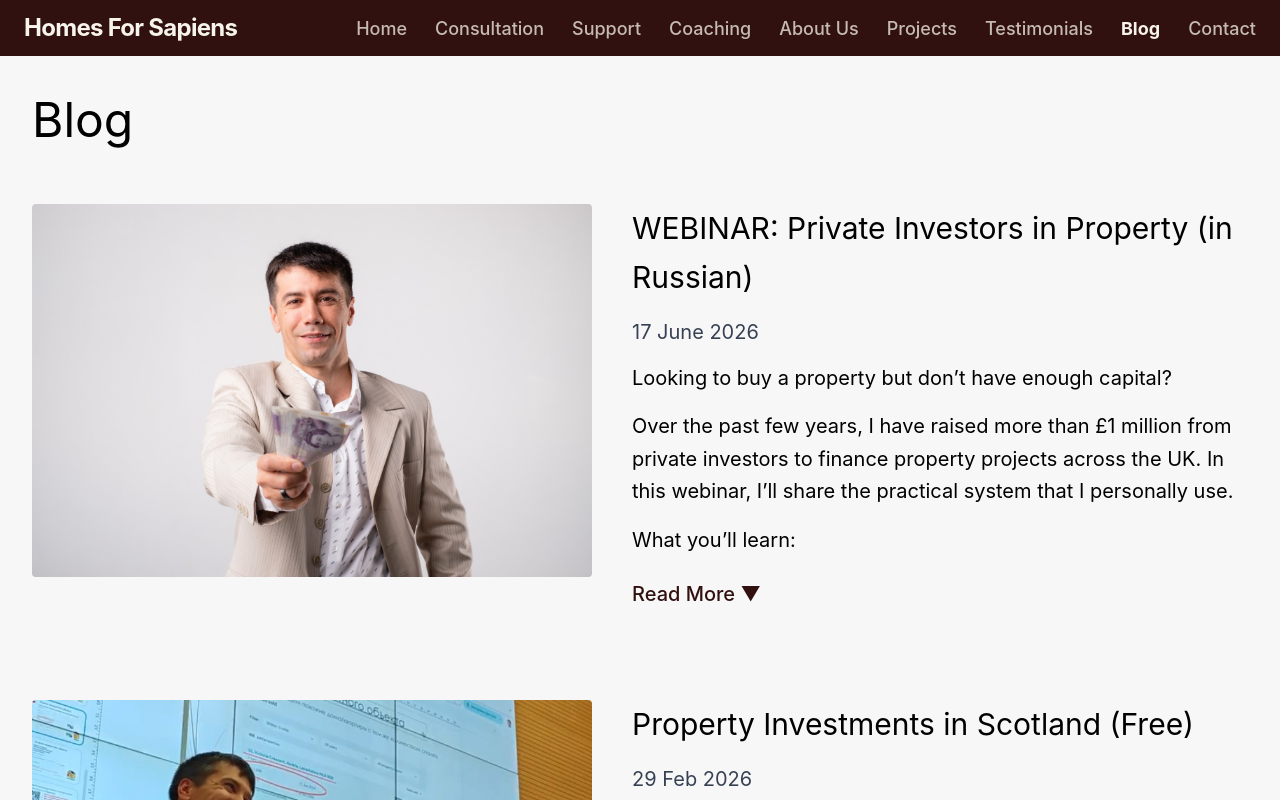
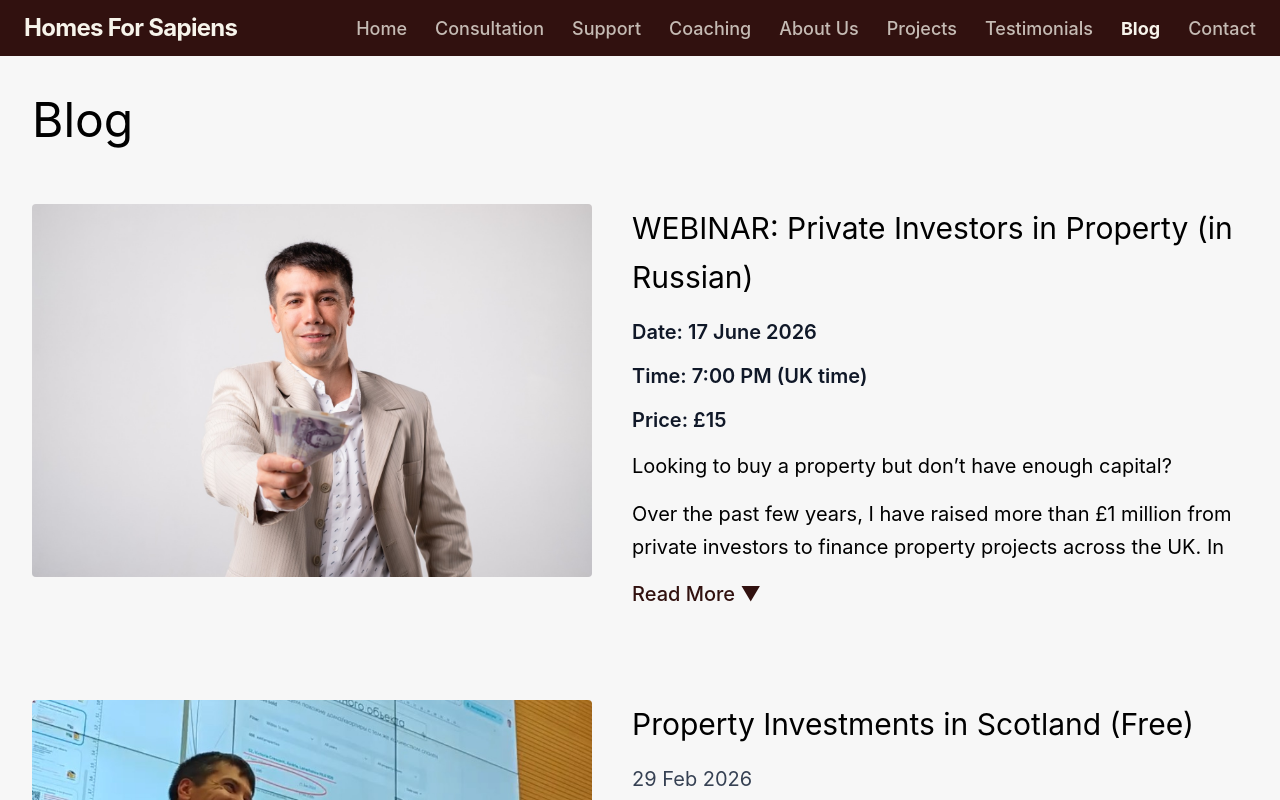
Before and after one commit to vladmytko/homesforsapience, a React (Vite) app: page /blog in a window 1280 px wide. Shown: the top 800 px of the page. Built offline with nearby package versions, Linux system fonts and the light colour scheme.

Commit message:
Add some more info for blog post

```diff
--- a/src/pages/Blog.jsx
+++ b/src/pages/Blog.jsx
@@ -43,7 +43,9 @@ const Blog = () => {
                     WEBINAR: Private Investors in Property (in Russian)
                   </p>
 
-                  <p className="text-gray-700">17 June 2026</p>
+                  <p className="text-gray-900 font-semibold">Date: 17 June 2026</p>
+                  <p className="text-gray-900 font-semibold">Time: 7:00 PM (UK time)</p>
+                  <p className="text-gray-900 font-semibold">Price: £15</p>
 
                   <p className="leading-relaxed">
                     Looking to buy a property but don’t have enough capital?
```
